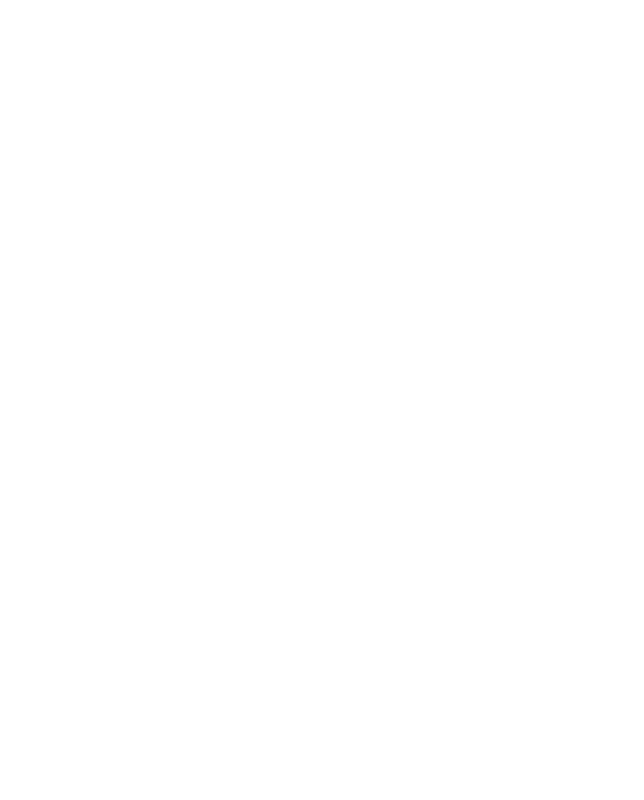
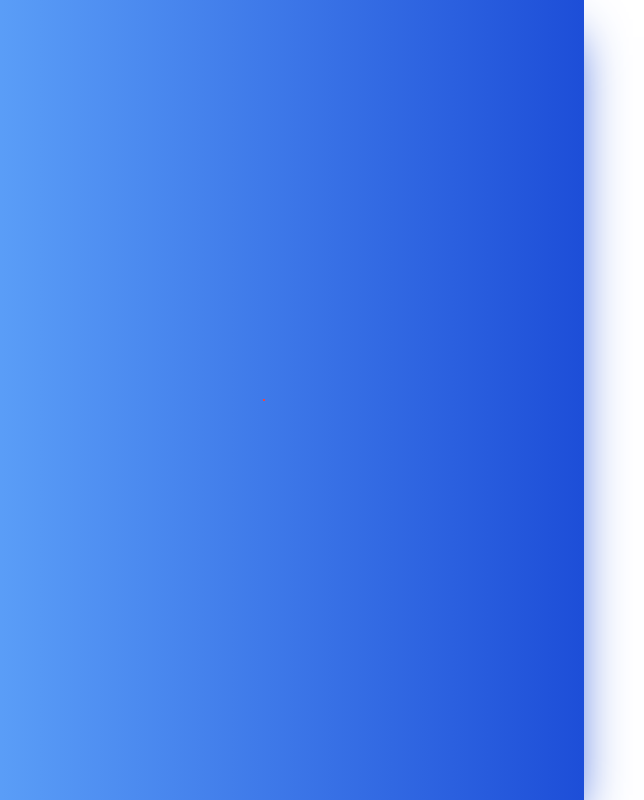
Before and after one commit to PrakashMandal-IV/Build_My_Resume, a React (Create React App) app: page / in a window 1280 px wide. Shown: the whole page, without its empty margins (56-700 px from the left). Built offline with nearby package versions, Linux system fonts and the light colour scheme.

Commit message:
Add : started landing page

```diff
--- a/src/Pages/LandingPage.jsx
+++ b/src/Pages/LandingPage.jsx
@@ -1,6 +1,13 @@
-const LandingPage=()=>{
-    return(<>
+const LandingPage = () => {
+    return (<>
+        <div className="flex w-full h-[100vh]">
+            <div className="flex flex-1 bg-gradient-to-r from-blue-400 to-blue-700 shadow-2xl shadow-blue-700">
+                <div className="m-auto border border-red-500">
 
+                </div>
+            </div>
+            <div className="flex-1"></div>
+        </div>
     </>)
 }
 export default LandingPage
--- a/src/index.css
+++ b/src/index.css
@@ -1,4 +1,5 @@
 body {
+  padding: 0;
   margin: 0;
   font-family: -apple-system, BlinkMacSystemFont, 'Segoe UI', 'Roboto', 'Oxygen',
     'Ubuntu', 'Cantarell', 'Fira Sans', 'Droid Sans', 'Helvetica Neue',
```
